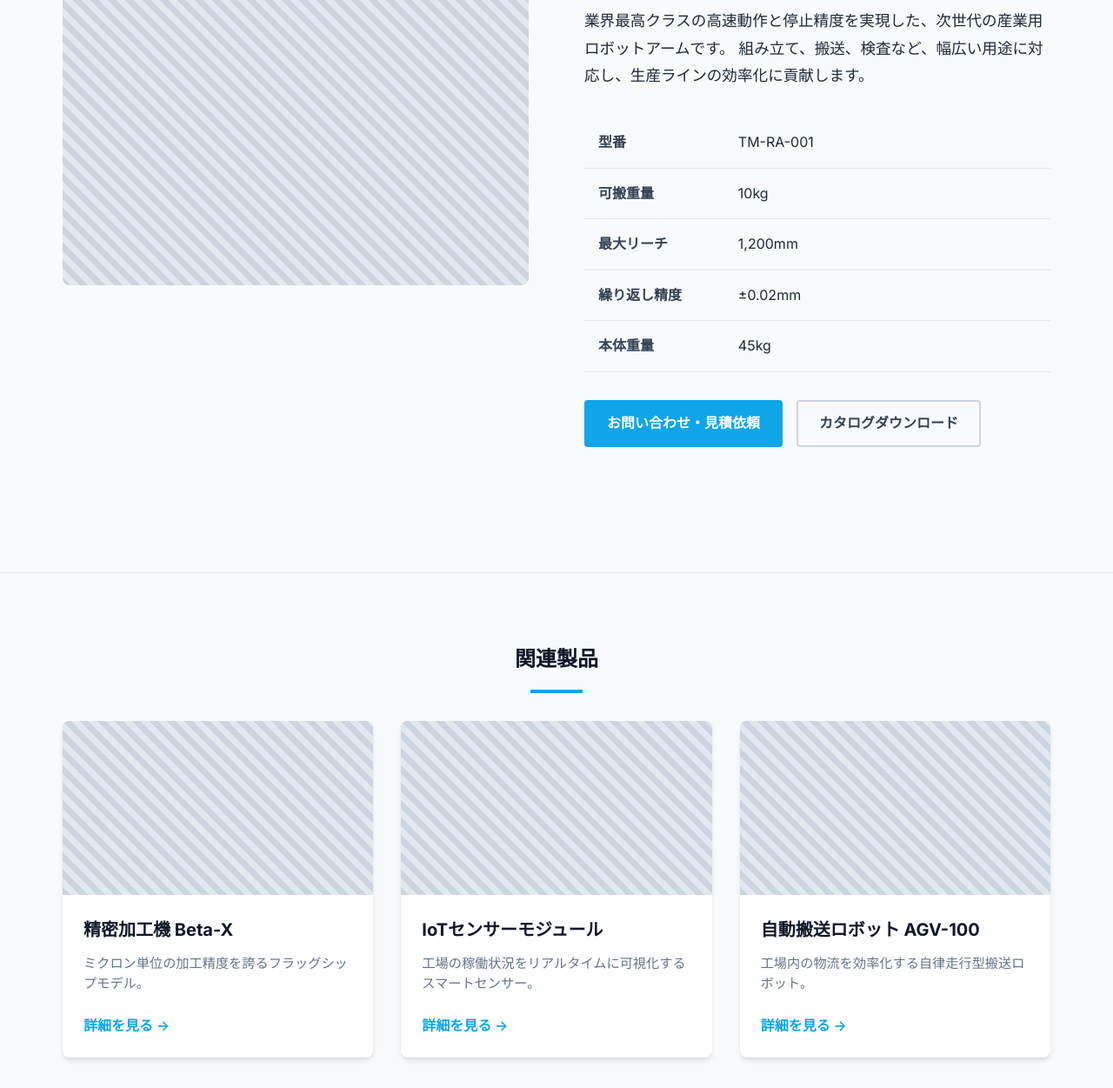
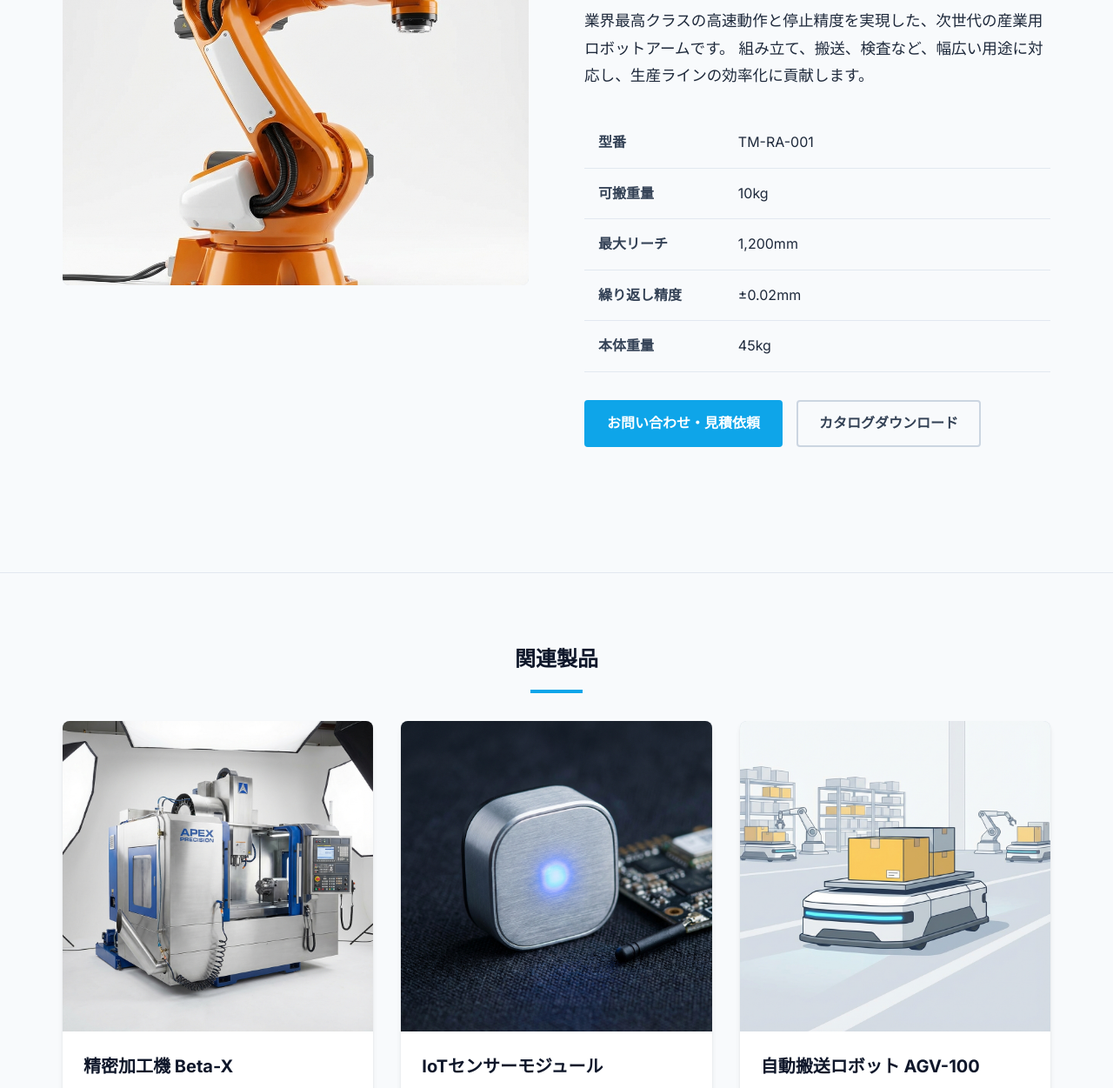
Before and after one commit to megdisc/p2529, a plain HTML site: page product-detail.html in a window 1280 px wide. Shown: the part 239-1490 px from the top of the page at 87% size. Drawn offline with Linux system fonts and the light colour scheme.

Commit message:
251127-101

```diff
--- a/css/style.css
+++ b/css/style.css
@@ -184,7 +184,9 @@ header .container {
 .hero {
     position: relative;
     height: 600px;
-    background: linear-gradient(135deg, #1e293b 0%, #0f172a 100%);
+    background-image: url('../images/hero-bg.png');
+    background-size: cover;
+    background-position: center;
     color: white;
     display: flex;
     align-items: center;
@@ -295,10 +297,10 @@ header .container {
 }
 
 .product-image {
-    height: 200px;
+    width: 100%;
+    aspect-ratio: 1 / 1;
+    object-fit: cover;
     background-color: #cbd5e1;
-    background-image: linear-gradient(45deg, #cbd5e1 25%, #e2e8f0 25%, #e2e8f0 50%, #cbd5e1 50%, #cbd5e1 75%, #e2e8f0 75%, #e2e8f0 100%);
-    background-size: 20px 20px;
 }
 
 .product-info {
--- a/product-detail.html
+++ b/product-detail.html
@@ -26,12 +26,17 @@
         }
 
         .detail-image {
+            width: 100%;
+            aspect-ratio: 1 / 1;
+            border-radius: 8px;
+            overflow: hidden;
             background-color: #e2e8f0;
-            height: 400px;
-            border-radius: 8px;
-            /* Placeholder pattern */
-            background-image: linear-gradient(45deg, #cbd5e1 25%, #e2e8f0 25%, #e2e8f0 50%, #cbd5e1 50%, #cbd5e1 75%, #e2e8f0 75%, #e2e8f0 100%);
-            background-size: 20px 20px;
+        }
+
+        .detail-image img {
+            width: 100%;
+            height: 100%;
+            object-fit: cover;
         }
 
         .detail-info h1 {
@@ -108,7 +113,9 @@
     <section class="section" style="padding-top: 2rem;">
         <div class="container">
             <div class="product-detail-layout">
-                <div class="detail-image"></div>
+                <div class="detail-image">
+                    <img src="images/product-alpha.png" alt="産業用ロボットアーム Alpha">
+                </div>
                 <div class="detail-info">
                     <h1>産業用ロボットアーム Alpha</h1>
                     <p class="detail-desc">
@@ -156,7 +163,7 @@
             <div class="product-grid">
                 <!-- Product 2 -->
                 <div class="product-card">
-                    <div class="product-image"></div>
+                    <img src="images/product-beta.png" alt="精密加工機 Beta-X" class="product-image">
                     <div class="product-info">
                         <h3>精密加工機 Beta-X</h3>
                         <p>ミクロン単位の加工精度を誇るフラッグシップモデル。</p>
@@ -165,7 +172,7 @@
                 </div>
                 <!-- Product 3 -->
                 <div class="product-card">
-                    <div class="product-image"></div>
+                    <img src="images/product-iot.png" alt="IoTセンサーモジュール" class="product-image">
                     <div class="product-info">
                         <h3>IoTセンサーモジュール</h3>
                         <p>工場の稼働状況をリアルタイムに可視化するスマートセンサー。</p>
@@ -174,7 +181,7 @@
                 </div>
                 <!-- Product 4 -->
                 <div class="product-card">
-                    <div class="product-image"></div>
+                    <img src="images/product-agv.png" alt="自動搬送ロボット AGV-100" class="product-image">
                     <div class="product-info">
                         <h3>自動搬送ロボット AGV-100</h3>
                         <p>工場内の物流を効率化する自律走行型搬送ロボット。</p>
```
Also changed, not shown: company.html (+7 -4 lines), index.html (+3 -5 lines), products.html (+8 -7 lines), recruit.html (+20 -1 lines), images/hero-bg.png (added), images/product-agv.png (added), images/product-alpha.png (added), images/product-beta.png (added), images/product-iot.png (added), images/product-mes.png (added), images/product-printer.png (added).
